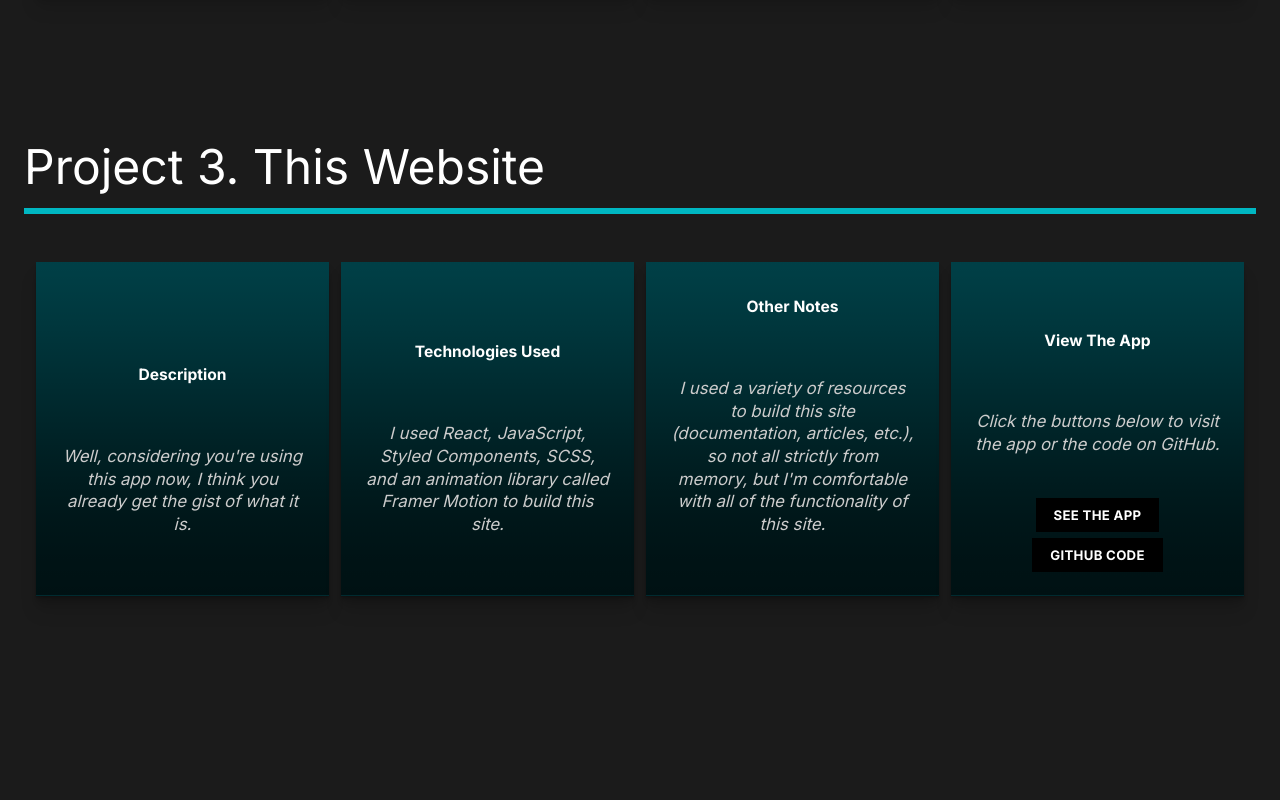
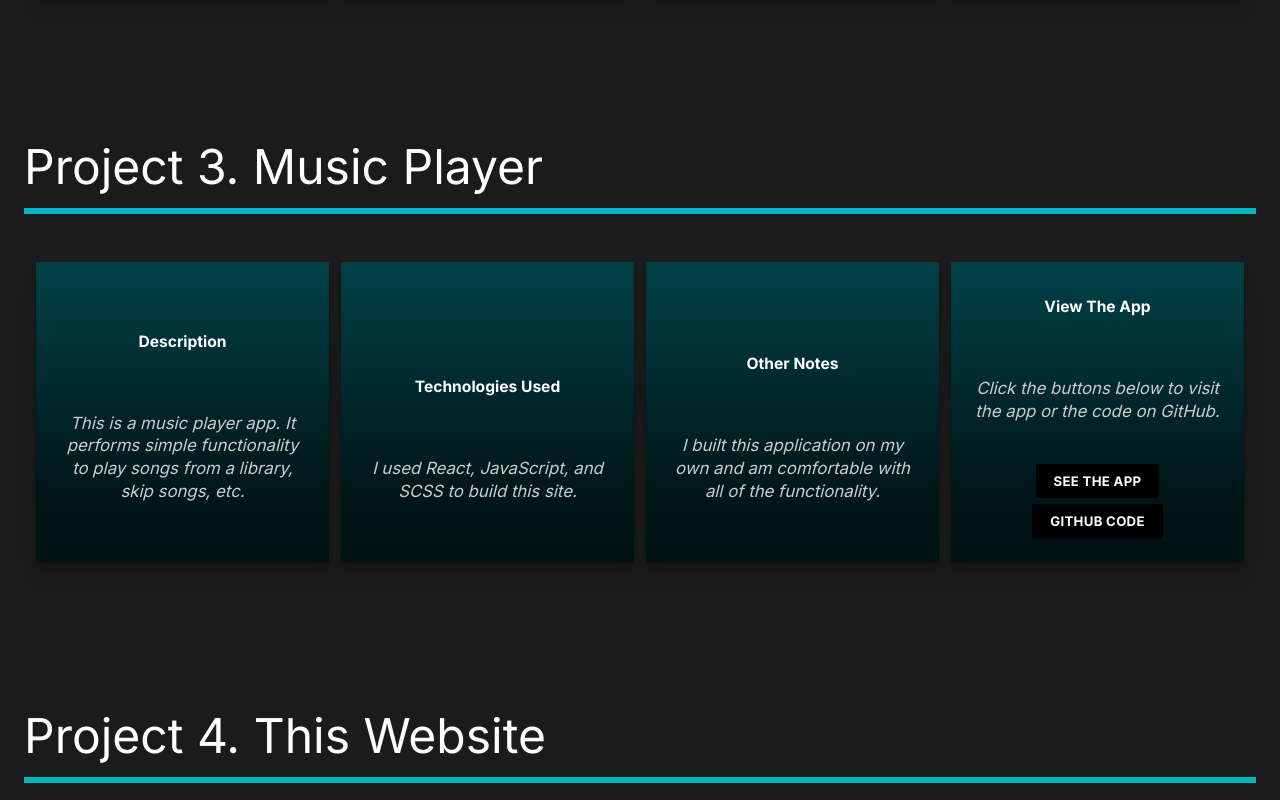
Before and after one commit to Ryan-Solomon/ryansolomon-io, a React (Create React App) app: page /work in a window 1280 px wide. Shown: the part 1240-2040 px from the top of the page. Before the commit the page ends 1992 px from the top, so only its background shows below. Built offline with nearby package versions, Linux system fonts and the light colour scheme.

Commit message:
fix animation

```diff
--- a/src/components/useScroll.jsx
+++ b/src/components/useScroll.jsx
@@ -3,7 +3,7 @@ import { useAnimation } from 'framer-motion';
 
 export const useScroll = () => {
   const controls = useAnimation();
-  const [element, view] = useInView({ threshold: 0.3 });
+  const [element, view] = useInView({ threshold: 0.1 });
   if (view) {
     controls.start('show');
   } else {
--- a/src/pages/OurWork.jsx
+++ b/src/pages/OurWork.jsx
@@ -17,8 +17,9 @@ import { projectData } from '../projectData';
 import ProjectCard from '../components/ProjectCard';
 
 const OurWork = () => {
-  const [element, controls] = useScroll();
+  const [element1, controls1] = useScroll();
   const [element2, controls2] = useScroll();
+  const [element3, controls3] = useScroll();
   return (
     <Work
       style={{ background: '#1b1b1b' }}
@@ -41,21 +42,36 @@ const OurWork = () => {
         </Hide>
       </Movie>
 
-      <Movie ref={element} variants={fade} animate={controls} initial='hidden'>
+      <Movie
+        ref={element1}
+        variants={fade}
+        animate={controls1}
+        initial='hidden'
+      >
         <h2>Project 2. Karen's Crafts</h2>
         <motion.div variants={lineAnim} className='line'></motion.div>
         <ProjectCard project={projectData[1]} />
       </Movie>
-
       <Movie
         ref={element2}
         variants={fade}
         animate={controls2}
         initial='hidden'
       >
-        <h2>Project 3. This Website</h2>
+        <h2>Project 3. Music Player</h2>
         <motion.div variants={lineAnim} className='line'></motion.div>
         <ProjectCard project={projectData[2]} />
+      </Movie>
+
+      <Movie
+        ref={element3}
+        variants={fade}
+        animate={controls3}
+        initial='hidden'
+      >
+        <h2>Project 4. This Website</h2>
+        <motion.div variants={lineAnim} className='line'></motion.div>
+        <ProjectCard project={projectData[3]} />
       </Movie>
       <ScrollTop />
     </Work>
--- a/src/projectData.js
+++ b/src/projectData.js
@@ -21,6 +21,15 @@ export const projectData = [
   },
   {
     description:
+      'This is a music player app. It performs simple functionality to play songs from a library, skip songs, etc.',
+    technologies: 'I used React, JavaScript, and SCSS to build this site.',
+    otherNotes:
+      'I built this application on my own and am comfortable with all of the functionality.',
+    websiteLink: 'https://wavesmusicplayer.netlify.app/',
+    githubLink: 'https://github.com/Ryan-Solomon/react-music-player',
+  },
+  {
+    description:
       "Well, considering you're using this app now, I think you already get the gist of what it is.",
     technologies:
       'I used React, JavaScript, Styled Components, SCSS, and an animation library called Framer Motion to build this site.',
```
